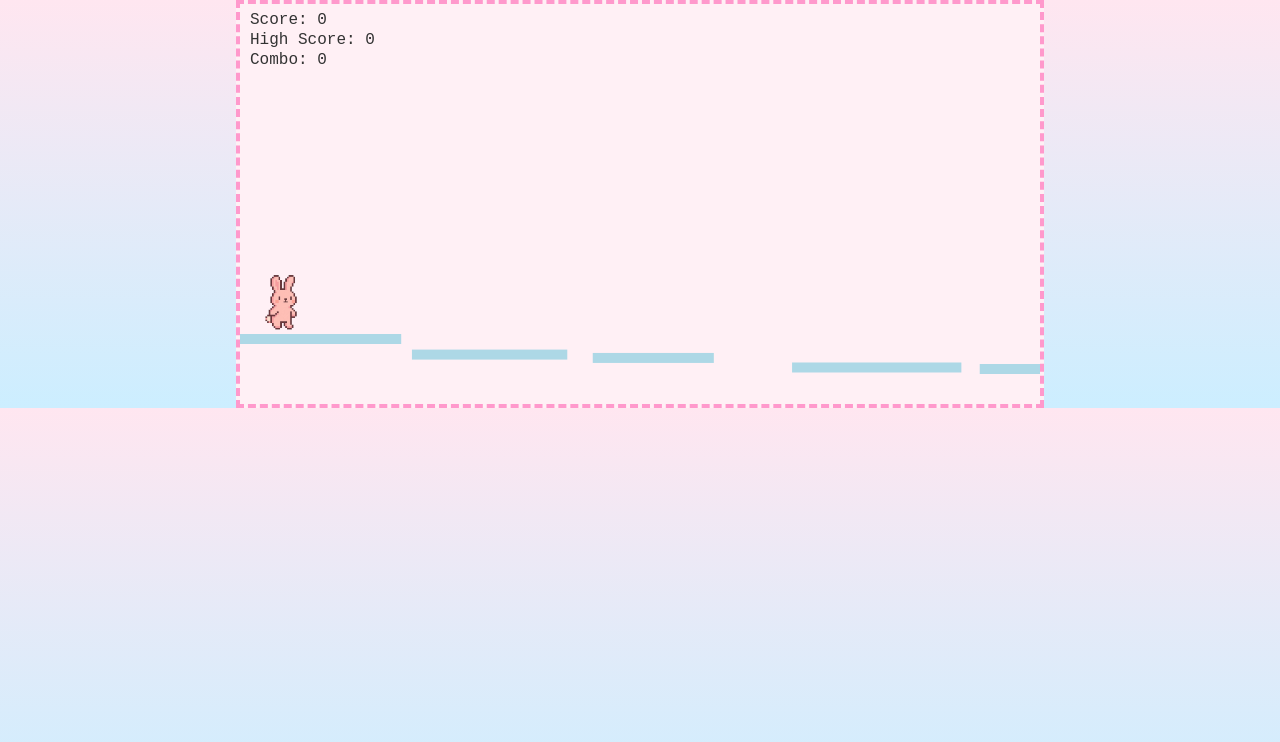
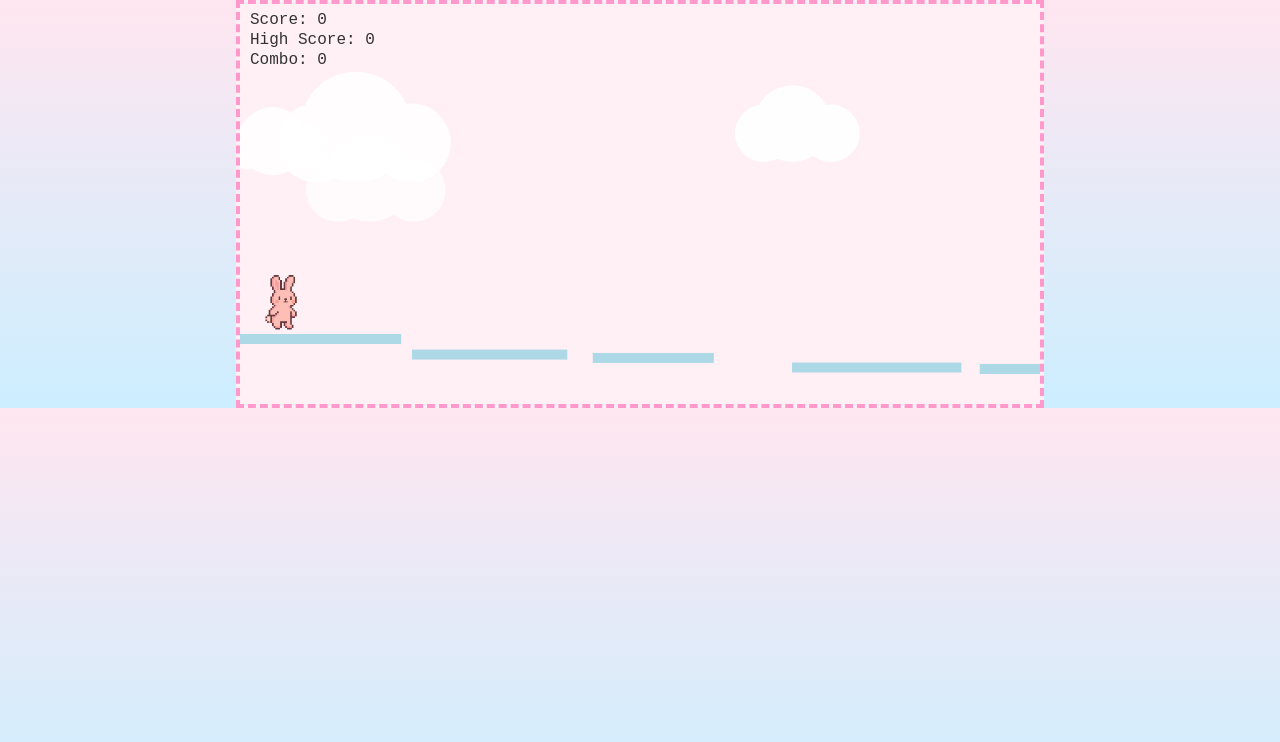
Before and after one commit to Lorevdh/bunny-bounce, a plain HTML site: page index.html in a window 1280 px wide. Drawn offline with Linux system fonts and the light colour scheme.

Commit message:
Add background clouds

```diff
--- a/index.html
+++ b/index.html
@@ -47,7 +47,6 @@
 </head>
 <body>
   <canvas id="gameCanvas" width="800" height="400"></canvas>
-
   <div id="gameOverOverlay">
     Game Over!<br>
     <button id="restartButton">Restart</button>
@@ -72,15 +71,10 @@
 
     const bunnyImage = new Image();
     bunnyImage.src = "assets/bunny1.png";
-    //bunnyImage.src = "assets/bunny2.png";
 
     const bunny = {
-      x: 100,
-      y: 0,
-      width: 64,
-      height: 64,
-      velocityX: 0,
-      velocityY: 0,
+      x: 100, y: 0, width: 64, height: 64,
+      velocityX: 0, velocityY: 0,
       speed: 4,
       jumpPower: -12,
       gravity: 0.6,
@@ -91,6 +85,72 @@
     const platforms = [];
     let lastPlatformX = 0;
     let lastPlatformY = 330;
+
+    const clouds = [];
+
+    function generateClouds(count = 10) {
+      clouds.length = 0;
+      for (let i = 0; i < count; i++) {
+        clouds.push({
+          x: Math.random() * canvas.width * 2,
+          y: Math.random() * 180,
+          scale: 0.4 + Math.random() * 1.2,
+          speed: 0.02 + Math.random() * 0.06,
+          type: Math.floor(Math.random() * 3),
+          opacity: 0.6 + Math.random() * 0.4
+        });
+      }
+    }
+
+    function drawCloudShape(x, y, scale = 1, type = 0, opacity = 0.8) {
+      ctx.save();
+      ctx.translate(x, y);
+      ctx.scale(scale, scale);
+      ctx.fillStyle = `rgba(255,255,255,${opacity})`;
+      ctx.beginPath();
+
+      if (type === 0) {
+        ctx.arc(0, 0, 30, 0, Math.PI * 2);
+        ctx.arc(30, -10, 40, 0, Math.PI * 2);
+        ctx.arc(70, 0, 30, 0, Math.PI * 2);
+      } else if (type === 1) {
+        ctx.arc(0, 10, 25, 0, Math.PI * 2);
+        ctx.arc(25, 0, 35, 0, Math.PI * 2);
+        ctx.arc(60, 10, 25, 0, Math.PI * 2);
+      } else {
+        ctx.arc(0, 0, 20, 0, Math.PI * 2);
+        ctx.arc(20, -5, 30, 0, Math.PI * 2);
+        ctx.arc(50, 0, 20, 0, Math.PI * 2);
+      }
+
+      ctx.fill();
+      ctx.restore();
+    }
+
+
+
+function updateClouds() {
+  clouds.forEach(c => {
+    const baseSpeed = 0.01 + (score / 1000);
+    c.x -= c.speed * baseSpeed;
+
+    if (c.x + 100 * c.scale < cameraX * 0.3 - 300) {
+      c.x = cameraX * 0.3 + canvas.width + Math.random() * 600;
+      c.y = Math.random() * 180;
+      c.scale = 0.4 + Math.random() * 1.2;
+      c.type = Math.floor(Math.random() * 3);
+      c.opacity = 0.6 + Math.random() * 0.4;
+    }
+  });
+}
+
+
+
+    function drawClouds() {
+      clouds.forEach(c => {
+        drawCloudShape(c.x - cameraX * 0.3, c.y, c.scale, c.type, c.opacity);
+      });
+    }
 
     function generateInitialPlatforms(count = 6) {
       platforms.length = 0;
@@ -104,12 +164,7 @@
           lastPlatformY += (Math.random() - 0.5) * 40;
           lastPlatformY = Math.min(Math.max(lastPlatformY, 260), 360);
         }
-        platforms.push({
-          x: lastPlatformX,
-          y: lastPlatformY,
-          width: width,
-          height: 10
-        });
+        platforms.push({ x: lastPlatformX, y: lastPlatformY, width, height: 10 });
       }
     }
 
@@ -131,13 +186,8 @@
         const bunnyBottomNow = bunny.y + bunny.height;
         const bunnyBottomPrev = prevY + bunny.height;
 
-        const horizontalOverlap =
-          bunny.x < p.x + p.width &&
-          bunny.x + bunny.width > p.x;
-
-        const verticalPassThrough =
-          bunnyBottomPrev <= p.y &&
-          bunnyBottomNow >= p.y;
+        const horizontalOverlap = bunny.x < p.x + p.width && bunny.x + bunny.width > p.x;
+        const verticalPassThrough = bunnyBottomPrev <= p.y && bunnyBottomNow >= p.y;
 
         if (horizontalOverlap && verticalPassThrough && bunny.velocityY >= 0) {
           if (lastPlatformLanded !== p) {
@@ -156,10 +206,6 @@
           bunny.onGround = true;
         }
       });
-
-      if (!bunny.onGround) {
-
-      }
     }
 
     function generateNewPlatform() {
@@ -167,12 +213,7 @@
       lastPlatformX += 160 + Math.random() * 40;
       lastPlatformY += (Math.random() - 0.5) * 40;
       lastPlatformY = Math.min(Math.max(lastPlatformY, 260), 360);
-      platforms.push({
-        x: lastPlatformX,
-        y: lastPlatformY,
-        width: width,
-        height: 10
-      });
+      platforms.push({ x: lastPlatformX, y: lastPlatformY, width, height: 10 });
     }
 
     function update() {
@@ -188,8 +229,8 @@
         bunny.velocityX *= 0.8;
         if (Math.abs(bunny.velocityX) < 0.1) bunny.velocityX = 0;
       }
+
       bunny.x += bunny.velocityX;
-
       bunny.velocityY += bunny.gravity;
       bunny.y += bunny.velocityY;
 
@@ -207,12 +248,13 @@
       }
 
       for (let i = platforms.length - 1; i >= 0; i--) {
-        const p = platforms[i];
-        if (p.x + p.width < cameraX - 100) {
+        if (platforms[i].x + platforms[i].width < cameraX - 100) {
           platforms.splice(i, 1);
           generateNewPlatform();
         }
       }
+
+      updateClouds();
 
       if (bunny.y > canvas.height) {
         showGameOver();
@@ -221,6 +263,7 @@
 
     function draw() {
       ctx.clearRect(0, 0, canvas.width, canvas.height);
+      drawClouds();
       drawPlatforms();
       drawBunny();
 
@@ -254,6 +297,7 @@
       cameraX = 0;
 
       generateInitialPlatforms();
+      generateClouds();
 
       const firstPlatform = platforms[0];
       bunny.x = firstPlatform.x + 10;
```
